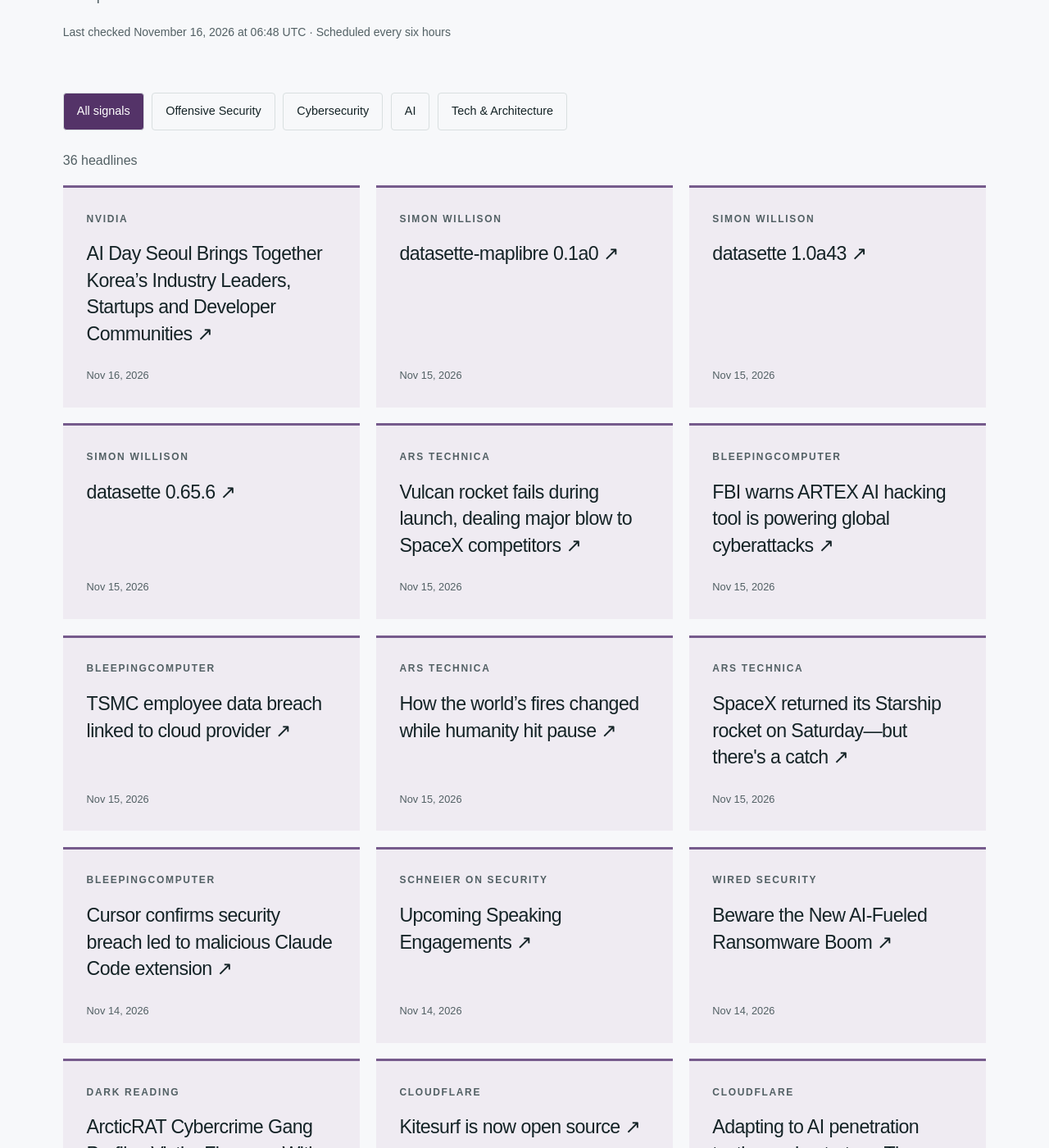
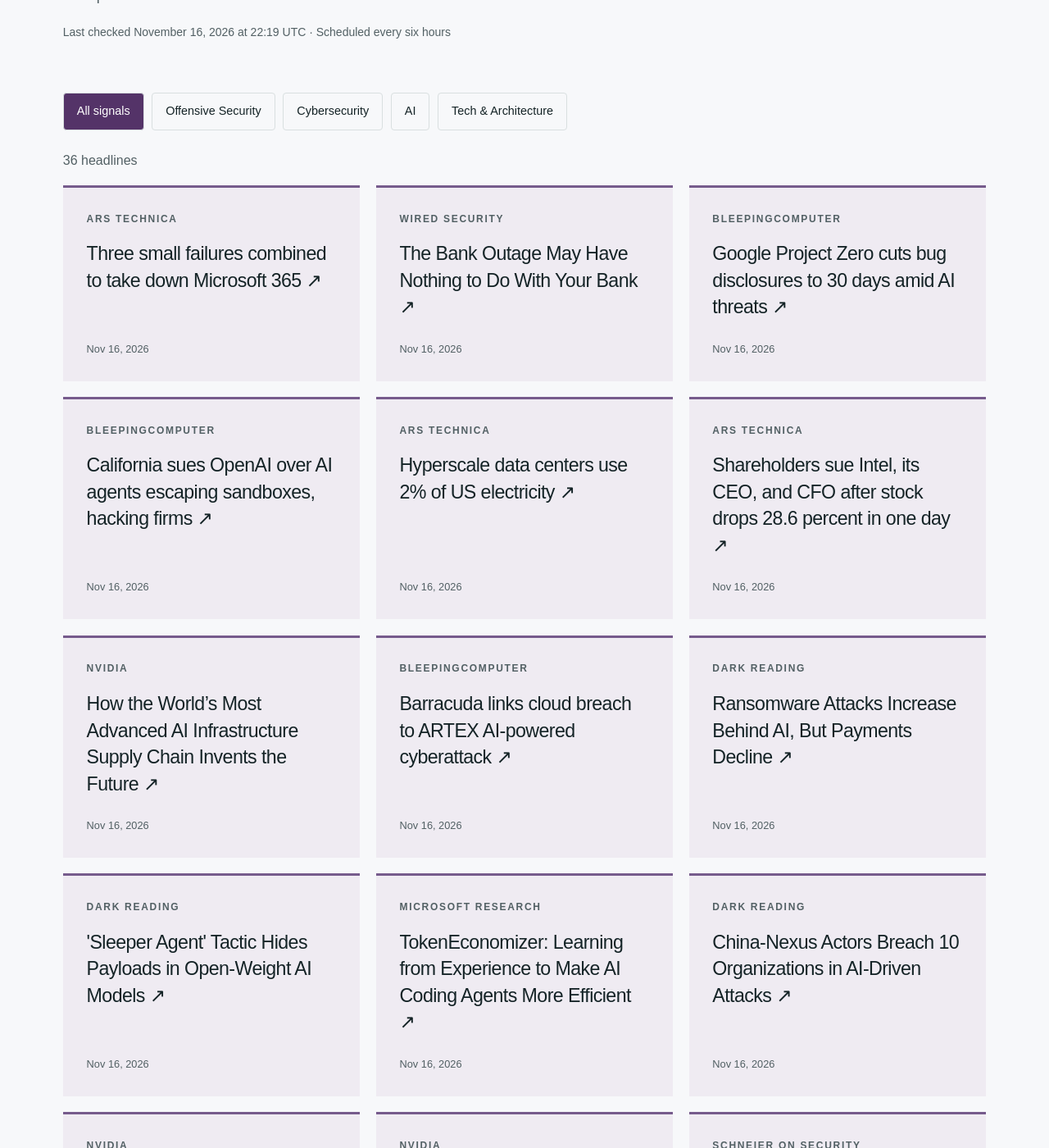
Before and after one commit to hntk/hntk.github.io, a Jekyll site: the page built from news/index.html, in a window 1280 px wide and 1400 px high, scrolled down 375 px. Shown: the whole window at 82% size. Built offline with Jekyll 4.4.1, drawn with Linux system fonts in a browser that asks for light colours; part of the change alters nothing that is shown; some of the changed text lies outside the part shown.

Commit message:
Refresh News and Signals

```diff
--- a/_data/news.json
+++ b/_data/news.json
@@ -1,12 +1,132 @@
 {
-  "updated": "2026-11-16T06:48:47.005639+00:00",
+  "updated": "2026-11-16T22:19:53.881363+00:00",
   "items": [
     {
-      "title": "AI Day Seoul Brings Together Korea’s Industry Leaders, Startups and Developer Communities",
-      "url": "https://blogs.nvidia.com/blog/ai-day-seoul-wrapup/",
-      "published": "2026-11-16T00:00:28+00:00",
+      "title": "Three small failures combined to take down Microsoft 365",
+      "url": "https://arstechnica.com/gadgets/2026/11/microsoft-details-how-three-problems-combined-for-a-global-outage/",
+      "published": "2026-11-16T21:56:39+00:00",
+      "source": "Ars Technica",
+      "source_id": "ars-technica",
+      "category": "tech-architecture"
+    },
+    {
+      "title": "The Bank Outage May Have Nothing to Do With Your Bank",
+      "url": "https://www.wired.com/story/jpmorganchase-bank-outage-oh-come-on/",
+      "published": "2026-11-16T21:45:45+00:00",
+      "source": "WIRED Security",
+      "source_id": "wired",
+      "category": "cybersecurity"
+    },
+    {
+      "title": "Google Project Zero cuts bug disclosures to 30 days amid AI threats",
+      "url": "https://www.bleepingcomputer.com/news/security/google-project-zero-cuts-bug-disclosure-deadline-to-30-days-amid-ai-threats/",
+      "published": "2026-11-16T21:31:44+00:00",
+      "source": "BleepingComputer",
+      "source_id": "bleepingcomputer",
+      "category": "cybersecurity"
+    },
+    {
+      "title": "California sues OpenAI over AI agents escaping sandboxes, hacking firms",
+      "url": "https://www.bleepingcomputer.com/news/security/california-sues-openai-over-ai-agents-escaping-sandboxes-hacking-firms/",
+      "published": "2026-11-16T20:59:44+00:00",
+      "source": "BleepingComputer",
+      "source_id": "bleepingcomputer",
+      "category": "cybersecurity"
+    },
+    {
+      "title": "Hyperscale data centers use 2% of US electricity",
+      "url": "https://arstechnica.com/science/2026/11/hyperscale-data-centers-use-2-of-us-electricity/",
+      "published": "2026-11-16T20:52:10+00:00",
+      "source": "Ars Technica",
+      "source_id": "ars-technica",
+      "category": "tech-architecture"
+    },
+    {
+      "title": "Shareholders sue Intel, its CEO, and CFO after stock drops 28.6 percent in one day",
+      "url": "https://arstechnica.com/tech-policy/2026/11/shareholders-sue-intel-its-ceo-and-cfo-after-stock-drops-28-6-percent-in-one-day/",
+      "published": "2026-11-16T20:37:47+00:00",
+      "source": "Ars Technica",
+      "source_id": "ars-technica",
+      "category": "tech-architecture"
+    },
+    {
+      "title": "How the World’s Most Advanced AI Infrastructure Supply Chain Invents the Future",
+      "url": "https://blogs.nvidia.com/blog/ai-infrastructure-supply-chain/",
+      "published": "2026-11-16T20:00:37+00:00",
       "source": "NVIDIA",
       "source_id": "nvidia",
+      "category": "ai"
+    },
+    {
+      "title": "Barracuda links cloud breach to ARTEX AI-powered cyberattack",
+      "url": "https://www.bleepingcomputer.com/news/security/barracuda-links-cloud-breach-to-artex-ai-powered-cyberattack/",
+      "published": "2026-11-16T19:57:13+00:00",
+      "source": "BleepingComputer",
+      "source_id": "bleepingcomputer",
+      "category": "cybersecurity"
+    },
+    {
+      "title": "Ransomware Attacks Increase Behind AI, But Payments Decline",
+      "url": "https://www.darkreading.com/threat-intelligence/ransomware-attacks-increase-ai-payments-decline",
+      "published": "2026-11-16T19:56:05+00:00",
+      "source": "Dark Reading",
+      "source_id": "dark-reading",
+      "category": "cybersecurity"
+    },
+    {
+      "title": "'Sleeper Agent' Tactic Hides Payloads in Open-Weight AI Models",
+      "url": "https://www.darkreading.com/vulnerabilities-threats/sleeper-agent-tactic-payloads-open-weight-ai-models",
+      "published": "2026-11-16T19:10:03+00:00",
+      "source": "Dark Reading",
+      "source_id": "dark-reading",
+      "category": "cybersecurity"
+    },
+    {
+      "title": "TokenEconomizer: Learning from Experience to Make AI Coding Agents More Efficient",
+      "url": "https://www.microsoft.com/en-us/research/blog/tokeneconomizer-learning-from-experience-to-make-ai-coding-agents-more-efficient/",
+      "published": "2026-11-16T17:01:35+00:00",
+      "source": "Microsoft Research",
+      "source_id": "microsoft-research",
+      "category": "ai"
+    },
+    {
+      "title": "China-Nexus Actors Breach 10 Organizations in AI-Driven Attacks",
+      "url": "https://www.darkreading.com/cyberattacks-data-breaches/china-nexus-actors-breach-10-organizations-ai-driven-attacks",
+      "published": "2026-11-16T16:36:55+00:00",
+      "source": "Dark Reading",
+      "source_id": "dark-reading",
+      "category": "cybersecurity"
+    },
+    {
+      "title": "Lambda Boosts AI Factory Resiliency and Efficiency With NVIDIA Photonics",
+      "url": "https://blogs.nvidia.com/blog/lambda-photonics/",
+      "published": "2026-11-16T16:00:51+00:00",
+      "source": "NVIDIA",
+      "source_id": "nvidia",
+      "category": "ai"
+    },
+    {
+      "title": "NVIDIA Expands Slurm to Bring Quantum Computing Into Supercomputing",
+      "url": "https://blogs.nvidia.com/blog/slurm-quantum-computing-supercomputing/",
+      "published": "2026-11-16T16:00:47+00:00",
+      "source": "NVIDIA",
+      "source_id": "nvidia",
+      "category": "ai"
+    },
+    {
+      "title": "Usable Security at Luxury Hotels",
+      "url": "https://www.schneier.com/blog/archives/2026/11/usable-security-at-luxury-hotels.html",
+      "published": "2026-11-16T12:04:42+00:00",
+      "source": "Schneier on Security",
+      "source_id": "schneier",
+      "category": "cybersecurity"
+    },
+    {
+      "title": "Hugging Face and OpenRouter join forces to make open-weight models easy to run",
+      "url": "https://huggingface.co/blog/openrouter",
+      "published": "2026-11-16T00:00:00+00:00",
+      "source": "Hugging Face",
+      "source_id": "hugging-face",
       "category": "ai"
     },
     {
@@ -34,54 +154,6 @@
       "category": "ai"
     },
     {
-      "title": "Vulcan rocket fails during launch, dealing major blow to SpaceX competitors",
-      "url": "https://arstechnica.com/space/2026/11/vulcan-rocket-fails-during-launch-dealing-major-blow-to-spacex-competitors/",
-      "published": "2026-11-15T23:11:54+00:00",
-      "source": "Ars Technica",
-      "source_id": "ars-technica",
-      "category": "tech-architecture"
-    },
-    {
-      "title": "FBI warns ARTEX AI hacking tool is powering global cyberattacks",
-      "url": "https://www.bleepingcomputer.com/news/security/fbi-warns-artex-ai-hacking-tool-is-powering-global-cyberattacks/",
-      "published": "2026-11-15T18:29:53+00:00",
-      "source": "BleepingComputer",
-      "source_id": "bleepingcomputer",
-      "category": "cybersecurity"
-    },
-    {
-      "title": "TSMC employee data breach linked to cloud provider",
-      "url": "https://www.bleepingcomputer.com/news/security/tsmc-employee-data-breach-linked-to-cloud-provider/",
-      "published": "2026-11-15T15:23:48+00:00",
-      "source": "BleepingComputer",
-      "source_id": "bleepingcomputer",
-      "category": "cybersecurity"
-    },
-    {
-      "title": "How the world’s fires changed while humanity hit pause",
-      "url": "https://arstechnica.com/science/2026/11/how-the-worlds-fires-changed-while-humanity-hit-pause/",
-      "published": "2026-11-15T12:07:34+00:00",
-      "source": "Ars Technica",
-      "source_id": "ars-technica",
-      "category": "tech-architecture"
-    },
-    {
-      "title": "SpaceX returned its Starship rocket on Saturday—but there's a catch",
-      "url": "https://arstechnica.com/space/2026/11/with-starship-catch-spacex-still-shows-it-can-dazzle-the-world/",
-      "published": "2026-11-15T00:40:59+00:00",
-      "source": "Ars Technica",
-      "source_id": "ars-technica",
-      "category": "tech-architecture"
-    },
-    {
-      "title": "Cursor confirms security breach led to malicious Claude Code extension",
-      "url": "https://www.bleepingcomputer.com/news/security/cursor-confirms-security-breach-led-to-malicious-claude-code-extension/",
-      "published": "2026-11-14T17:27:25+00:00",
-      "source": "BleepingComputer",
-      "source_id": "bleepingcomputer",
-      "category": "cybersecurity"
-    },
-    {
       "title": "Upcoming Speaking Engagements",
       "url": "https://www.schneier.com/blog/archives/2026/11/upcoming-speaking-engagements-62.html",
       "published": "2026-11-14T17:02:39+00:00",
@@ -95,14 +167,6 @@
       "published": "2026-11-14T13:00:00+00:00",
       "source": "WIRED Security",
       "source_id": "wired",
-      "category": "cybersecurity"
-    },
-    {
-      "title": "ArcticRAT Cybercrime Gang Profiles Victim Finances With AI",
-      "url": "https://www.darkreading.com/mobile-security/arcticrat-cybercrime-gang-profiles-victim-finances-ai",
-      "published": "2026-11-13T20:20:27+00:00",
-      "source": "Dark Reading",
-      "source_id": "dark-reading",
       "category": "cybersecurity"
     },
     {
@@ -138,25 +202,9 @@
       "category": "ai"
     },
     {
-      "title": "The Microsoft Outage Is a Warning for the World",
-      "url": "https://www.wired.com/story/the-microsoft-outage-is-a-warning-for-the-world/",
-      "published": "2026-11-13T17:15:54+00:00",
-      "source": "WIRED Security",
-      "source_id": "wired",
-      "category": "cybersecurity"
-    },
-    {
       "title": "XYBench: Helping with the problem behind the question",
       "url": "https://huggingface.co/blog/allenai/xybench",
       "published": "2026-11-13T17:02:35+00:00",
-      "source": "Hugging Face",
-      "source_id": "hugging-face",
-      "category": "ai"
-    },
-    {
-      "title": "llama.cpp v1.0.0 : A stronger foundation for the local AI ecosystem",
-      "url": "https://huggingface.co/blog/ggml-org/llama-cpp-v1",
-      "published": "2026-11-13T14:05:22+00:00",
       "source": "Hugging Face",
       "source_id": "hugging-face",
       "category": "ai"
@@ -170,35 +218,11 @@
       "category": "tech-architecture"
     },
     {
-      "title": "How AI Is Helping Care Teams Get Patients the Right Care, Sooner",
-      "url": "https://blogs.nvidia.com/blog/how-ai-is-helping-care-teams/",
-      "published": "2026-11-13T13:00:42+00:00",
-      "source": "NVIDIA",
-      "source_id": "nvidia",
-      "category": "ai"
-    },
-    {
-      "title": "Attackers in Binance Breach Targeted Known Weakness, Missing Controls",
-      "url": "https://www.darkreading.com/cybersecurity-operations/attackers-binance-breach-targeted-weakness-missing-controls",
-      "published": "2026-11-13T13:00:00+00:00",
-      "source": "Dark Reading",
-      "source_id": "dark-reading",
-      "category": "cybersecurity"
-    },
-    {
       "title": "AI Doesn’t Have to Go Rogue to Break the World",
       "url": "https://www.schneier.com/blog/archives/2026/11/ai-doesnt-have-to-go-rogue-to-break-the-world.html",
       "published": "2026-11-13T12:03:30+00:00",
       "source": "Schneier on Security",
       "source_id": "schneier",
-      "category": "cybersecurity"
-    },
-    {
-      "title": "Getting Past the Post-Quantum Cryptography Discovery Phase",
-      "url": "https://www.darkreading.com/cybersecurity-operations/getting-past-post-quantum-cryptography-discovery",
-      "published": "2026-11-12T22:46:05+00:00",
-      "source": "Dark Reading",
-      "source_id": "dark-reading",
       "category": "cybersecurity"
     },
     {
@@ -208,22 +232,6 @@
       "source": "Microsoft Research",
       "source_id": "microsoft-research",
       "category": "ai"
-    },
-    {
-      "title": "A New Dawn in the Cloud: ‘Warhammer 40,000: Dawn of War IV’ Is Coming to GeForce NOW",
-      "url": "https://blogs.nvidia.com/blog/geforce-now-thursday-warhammer-dawn-of-war-iv-coming/",
-      "published": "2026-11-12T14:00:59+00:00",
-      "source": "NVIDIA",
-      "source_id": "nvidia",
-      "category": "ai"
-    },
-    {
-      "title": "Another Way Police Are Locating People from Their Smartphones",
-      "url": "https://www.schneier.com/blog/archives/2026/11/another-way-police-are-locating-people-from-their-smartphones.html",
-      "published": "2026-11-12T12:02:58+00:00",
-      "source": "Schneier on Security",
-      "source_id": "schneier",
-      "category": "cybersecurity"
     },
     {
       "title": "Blind trust: stealing credentials through CSP",
@@ -266,14 +274,6 @@
       "category": "offensive-security"
     },
     {
-      "title": "Formally verifying agent-written full-stack web apps with PDD Kit",
-      "url": "https://www.microsoft.com/en-us/research/blog/formally-verifying-agent-written-full-stack-web-apps-with-pdd-kit/",
-      "published": "2026-11-05T16:00:00+00:00",
-      "source": "Microsoft Research",
-      "source_id": "microsoft-research",
-      "category": "ai"
-    },
-    {
       "title": "Mi Scusi, My SCSI: Abusing iSCSI Target Server",
       "url": "https://specterops.io/blog/2026/11/04/unauthenticated-iscsi-target-server/",
       "published": "2026-11-04T17:00:00+00:00",
@@ -295,79 +295,79 @@
       "id": "ars-technica",
       "name": "Ars Technica",
       "status": "ok",
-      "last_success": "2026-11-16T06:48:47.005639+00:00"
+      "last_success": "2026-11-16T22:19:53.881363+00:00"
     },
     {
       "id": "bleepingcomputer",
       "name": "BleepingComputer",
       "status": "ok",
-      "last_success": "2026-11-16T06:48:47.005639+00:00"
+      "last_success": "2026-11-16T22:19:53.881363+00:00"
     },
     {
       "id": "cloudflare",
       "name": "Cloudflare",
       "status": "ok",
-      "last_success": "2026-11-16T06:48:47.005639+00:00"
+      "last_success": "2026-11-16T22:19:53.881363+00:00"
     },
     {
       "id": "dark-reading",
       "name": "Dark Reading",
       "status": "ok",
-      "last_success": "2026-11-16T06:48:47.005639+00:00"
+      "last_success": "2026-11-16T22:19:53.881363+00:00"
     },
     {
       "id": "hugging-face",
       "name": "Hugging Face",
       "status": "ok",
-      "last_success": "2026-11-16T06:48:47.005639+00:00"
+      "last_success": "2026-11-16T22:19:53.881363+00:00"
     },
     {
       "id": "microsoft-research",
       "name": "Microsoft Research",
       "status": "ok",
-      "last_success": "2026-11-16T06:48:47.005639+00:00"
+      "last_success": "2026-11-16T22:19:53.881363+00:00"
     },
     {
       "id": "nvidia",
       "name": "NVIDIA",
       "status": "ok",
-      "last_success": "2026-11-16T06:48:47.005639+00:00"
+      "last_success": "2026-11-16T22:19:53.881363+00:00"
     },
     {
       "id": "portswigger",
       "name": "PortSwigger Research",
       "status": "ok",
-      "last_success": "2026-11-16T06:48:47.005639+00:00"
+      "last_success": "2026-11-16T22:19:53.881363+00:00"
     },
     {
       "id": "schneier",
       "name": "Schneier on Security",
       "status": "ok",
-      "last_success": "2026-11-16T06:48:47.005639+00:00"
+      "last_success": "2026-11-16T22:19:53.881363+00:00"
     },
     {
       "id": "simon-willison",
       "name": "Simon Willison",
       "status": "ok",
-      "last_success": "2026-11-16T06:48:47.005639+00:00"
+      "last_success": "2026-11-16T22:19:53.881363+00:00"
     },
     {
       "id": "specterops",
       "name": "SpecterOps",
       "status": "ok",
-      "last_success": "2026-11-16T06:48:47.005639+00:00"
+      "last_success": "2026-11-16T22:19:53.881363+00:00"
     },
     {
       "id": "trail-of-bits",
       "name": "Trail of Bits",
       "status": "ok",
-      "last_success": "2026-11-16T06:48:47.005639+00:00"
+      "last_success": "2026-11-16T22:19:53.881363+00:00"
     },
     {
       "id": "wired",
       "name": "WIRED Security",
       "status": "ok",
-      "last_success": "2026-11-16T06:48:47.005639+00:00"
+      "last_success": "2026-11-16T22:19:53.881363+00:00"
     }
   ]
 }
```
